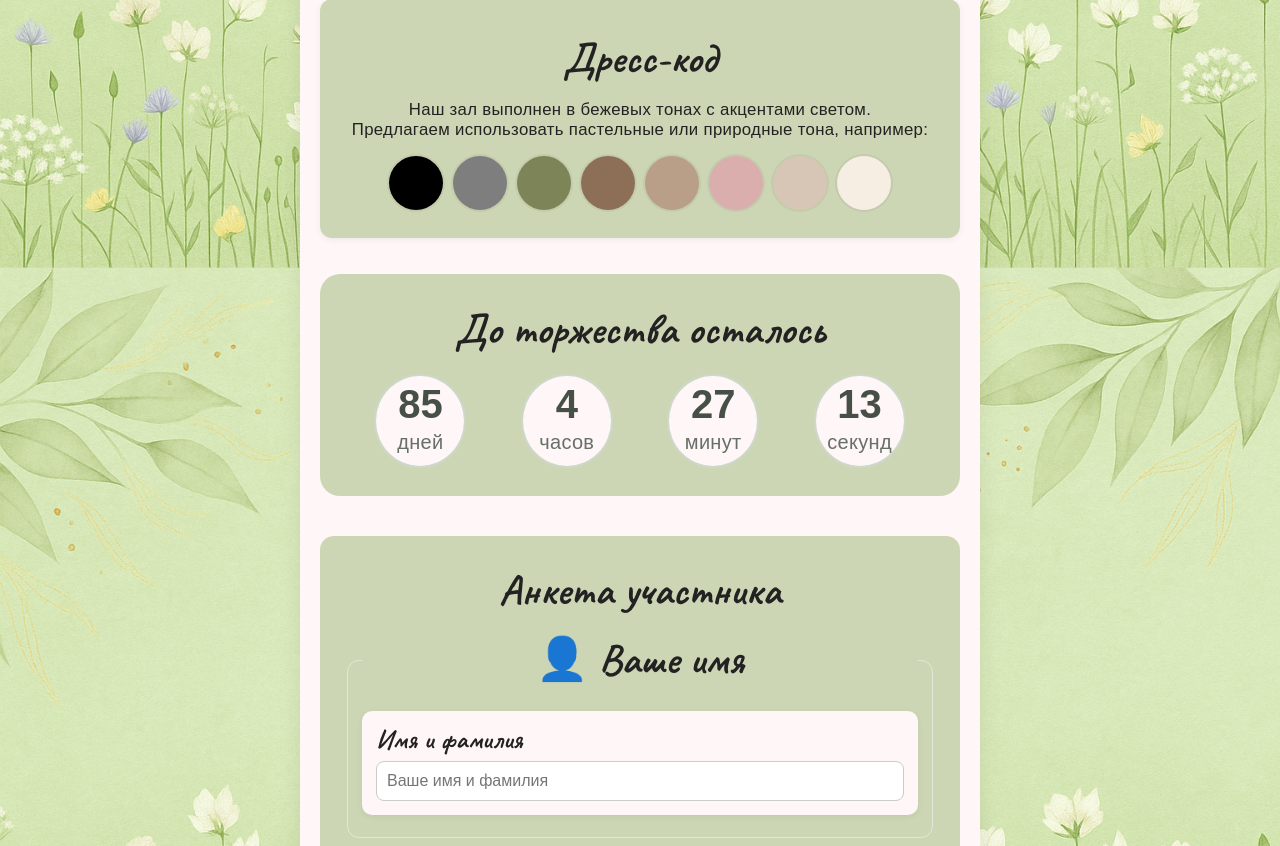
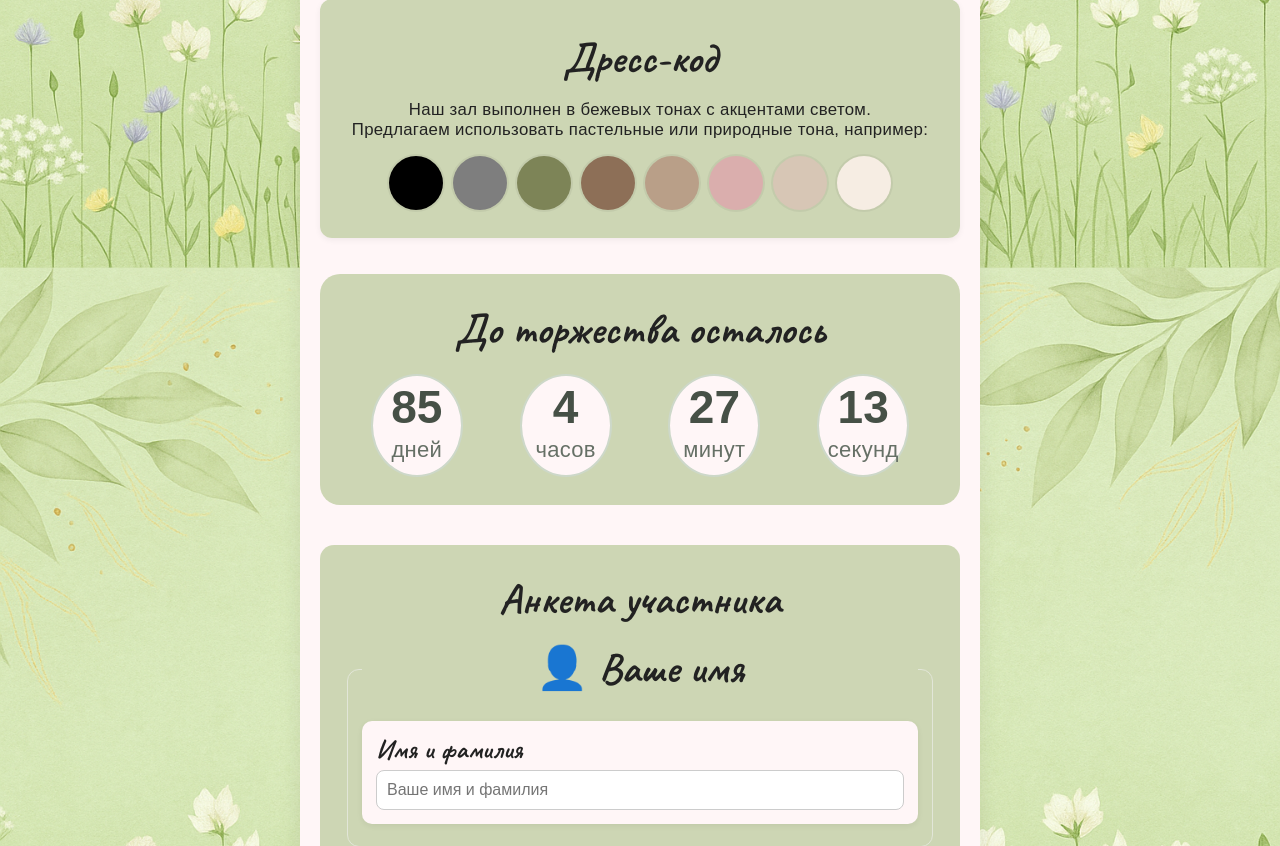
Before and after one commit to vihuhool/wedding, a Flask app: page / in a window 1280 px wide. Shown: the part 1439-2285 px from the top of the page. Run offline with Flask 3, Linux system fonts and the light colour scheme; the visitor is signed in with stand-in values (Sample User, id 1); parts of the project's set-up code (start-up, migrations or seed data) failed here and were passed over; some libraries are stand-ins or nearby versions; some web fonts are replaced.

Commit message:
maybe final

```diff
--- a/static/styles.css
+++ b/static/styles.css
@@ -407,6 +407,34 @@ h3, legend{ font-size: clamp(24px, 5.2vw, 42px); }
    МЕЛКИЕ ДОПРАВКИ
 ========================= */
 /* очень узкие экраны: фото без отриц. отступов */
-@media (max-width:420px){
-  .couple-photo{ width:100%; margin:20px 0; }
+@media (min-width: 900px){
+  .timer-wrapper{
+    --gap: 40px; /* чуть больше расстояние между кругами */
+    justify-content: space-evenly;
+    padding: 0 12px;
+  }
+  .count-circle{
+    flex: 0 0 140px; /* ширина круга */
+    width: 140px;
+  }
+  .count-num{
+    font-size: 42px; /* цифры крупнее */
+  }
+  .count-label{
+    font-size: 20px; /* подписи чуть крупнее */
+  }
 }
+
+@media (min-width: 1200px){
+  .timer-wrapper{ --gap: 50px; }
+  .count-circle{
+    flex: 0 0 160px; /* ещё больше на очень больших экранах */
+    width: 160px;
+  }
+  .count-num{
+    font-size: 46px;
+  }
+  .count-label{
+    font-size: 22px;
+  }
+}
```
